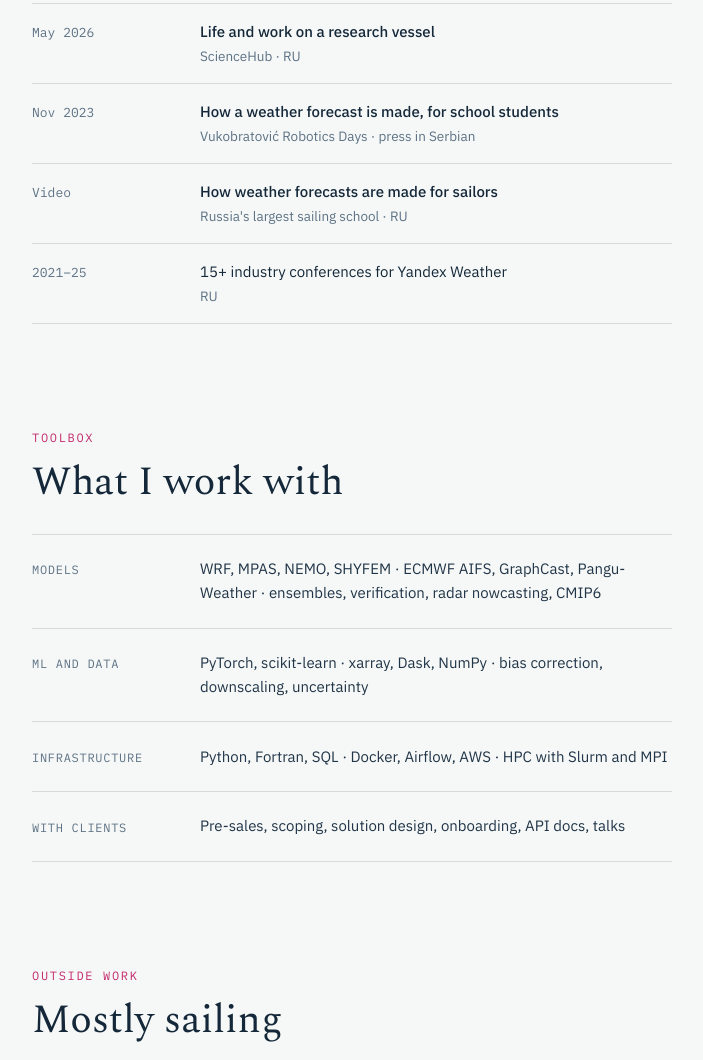
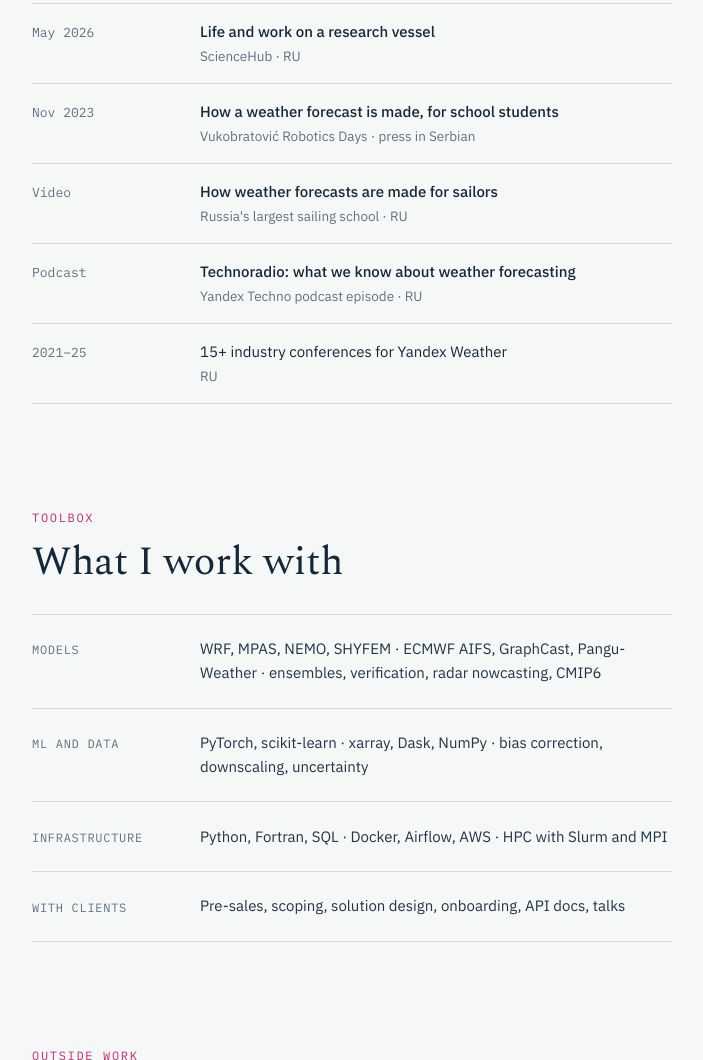
Before and after one commit to idrigo/iamdrigo, a plain HTML site: page index.html in a window 1280 px wide. Shown: the part 4260-5320 px from the top of the page, without its empty margins (288-991 px from the left). Drawn offline with nearby package versions, Linux system fonts and the light colour scheme.

Commit message:
Restore podcast with working link
Co-Authored-By: Claude Opus 5.5 <noreply@anthropic.com>

```diff
--- a/index.html
+++ b/index.html
@@ -354,6 +354,11 @@
           <span class="talk-where">Russia's largest sailing school · RU</span>
         </li>
         <li>
+          <span class="talk-date">Podcast</span>
+          <a href="https://podcast.ru/e/91C5Ky32WOj" rel="noopener">Technoradio: what we know about weather forecasting</a>
+          <span class="talk-where">Yandex Techno podcast episode · RU</span>
+        </li>
+        <li>
           <span class="talk-date">2021–25</span>
           <span>15+ industry conferences for Yandex Weather</span>
           <span class="talk-where">RU</span>
```
Also changed, not shown: llms.txt.
